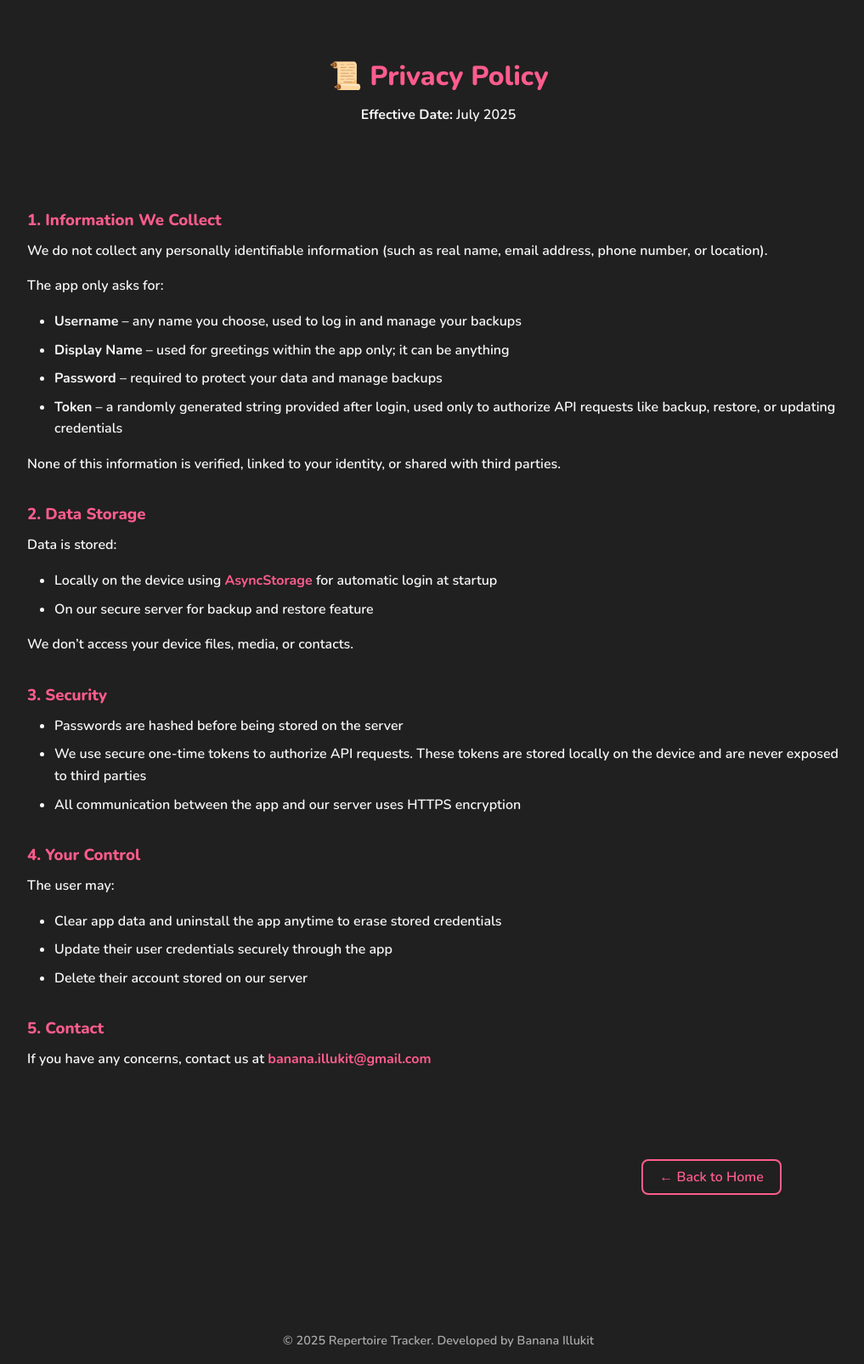
After one commit to Kheijhackt/RepertoireTracker_Backend, a Django app: page /privacy/ in a window 1280 px wide. The commit adds this page. Shown: the whole page at 85% size, without its empty margins (124-1141 px from the left). Run offline with Django 5.2, Linux system fonts and the light colour scheme.

Commit message:
Made screens for privacy policy and terms of use. Download button has now vanished.

```diff
--- /dev/null
+++ b/core/templates/privacy.html
@@ -0,0 +1,88 @@
+{% load static %}
+<!DOCTYPE html>
+<html lang="en">
+
+<head>
+    <title>Privacy Policy - Repertoire Tracker</title>
+    <link rel="stylesheet" href="{% static 'css/global.css' %}">
+    <link rel="icon" href="{% static 'favicon.png' %}" type="image/png">
+    <meta charset="UTF-8">
+    <meta name="viewport" content="width=device-width, initial-scale=1.0">
+
+    <style>
+        h3 {
+            margin-top: 2rem;
+        }
+    </style>
+</head>
+
+<body>
+    <div class="text-center" style="max-width: 1000px; margin: 3rem auto;">
+        <h1>📜 Privacy Policy</h1>
+        <p><strong>Effective Date:</strong> July 2025</p>
+    </div>
+
+    <div class="container" style="max-width: 1000px; margin: 3rem auto;">
+        <h3>1. Information We Collect</h3>
+        <p>We do not collect any personally identifiable information (such as real name, email address,
+            phone number, or
+            location).
+        </p>
+        <p>The app only asks for:</p>
+        <ul style="text-align: left;">
+            <li><strong>Username</strong> – any name you choose, used to log in and manage your backups</li>
+            <li><strong>Display Name</strong> – used for greetings within the app only; it can be anything</li>
+            <li><strong>Password</strong> – required to protect your data and manage backups</li>
+            <li><strong>Token</strong> – a randomly generated string provided after login, used only to authorize API
+                requests like backup, restore, or updating credentials</li>
+        </ul>
+        <p>None of this information is verified, linked to your identity, or shared with third parties.</p>
+
+        <h3>2. Data Storage</h3>
+        <p>
+            Data is stored:
+        <ul style="text-align: left;">
+            <li>Locally on the device using <a href="https://react-native-async-storage.github.io/async-storage/"
+                    target="_blank">
+                    AsyncStorage</a> for automatic login at startup
+            </li>
+            <li>On our secure server for backup and restore feature</li>
+        </ul>
+        We don’t access your device files, media, or contacts.
+        </p>
+
+        <h3>3. Security</h3>
+        <ul>
+            <li>Passwords are hashed before being stored on the server</li>
+            <li>We use secure one-time tokens to authorize API requests. These tokens
+                are stored locally on the device and are never exposed to third parties</li>
+            <li>All communication between the app and our server uses HTTPS encryption</li>
+        </ul>
+
+        <h3>4. Your Control</h3>
+        <p>The user may:</p>
+        <ul>
+            <li>Clear app data and uninstall the app anytime to erase stored credentials</li>
+            <li>Update their user credentials securely through the app</li>
+            <li>Delete their account stored on our server</li>
+        </ul>
+
+        <h3>5. Contact</h3>
+        <p>If you have any concerns, contact us at <a
+                href="https://mail.google.com/mail/?view=cm&fs=1&to=banana.illukit@gmail.com" target="_blank">
+                banana.illukit@gmail.com
+            </a></p>
+
+        <div style="padding: 5rem; flex-direction: row; display: flex; justify-content: end;">
+            <a href="/">
+                <button class="casual-btn">← Back to Home</button>
+            </a>
+        </div>
+    </div>
+
+    <footer class="text-center" style="margin-top: 4rem; font-size: 0.9rem; color: var(--muted-text);">
+        &copy; 2025 Repertoire Tracker. Developed by Banana Illukit
+    </footer>
+</body>
+
+</html>
--- a/core/urls.py
+++ b/core/urls.py
@@ -2,5 +2,7 @@ from .views import *
 from django.urls import path
 
 urlpatterns = [
-    path('', home, name='home')
+    path('', home, name='home'),
+    path('privacy/', privacy, name='privacy'),
+    path('terms/', terms, name='terms'),
 ]
--- a/core/views.py
+++ b/core/views.py
@@ -3,3 +3,9 @@ from django.shortcuts import render
 
 def home(request):
     return render(request, 'home.html')
+
+def privacy(request):
+    return render(request, 'privacy.html')
+
+def terms(request):
+    return render(request, 'terms.html')
--- a/static/css/global.css
+++ b/static/css/global.css
@@ -264,3 +264,20 @@ img {
   transform: scale(1.05);
   box-shadow: 0 6px 20px rgba(255, 92, 141, 0.4);
 }
+
+.casual-btn {
+  background: transparent;
+  color: #FF5C8D;
+  padding: 0.5rem 1.2rem;
+  font-size: 1rem;
+  font-weight: 600;
+  border: 2px solid #FF5C8D;
+  border-radius: 8px;
+  cursor: pointer;
+  transition: all 0.2s ease-in-out;
+}
+
+.casual-btn:hover {
+  background-color: transparent;
+
+}
```
Also changed, not shown: core/templates/home.html (+14 -3 lines), core/templates/terms.html (added, +59 -0 lines).
